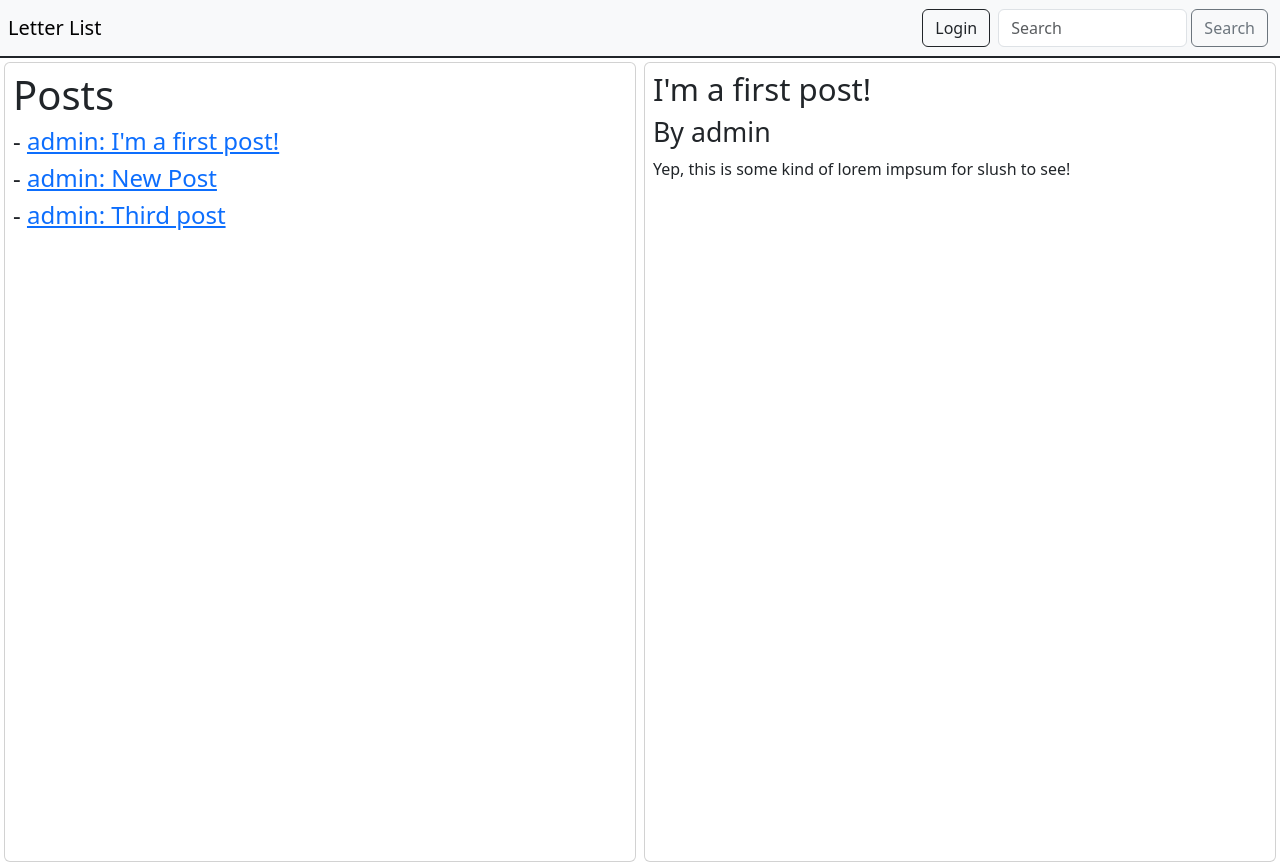
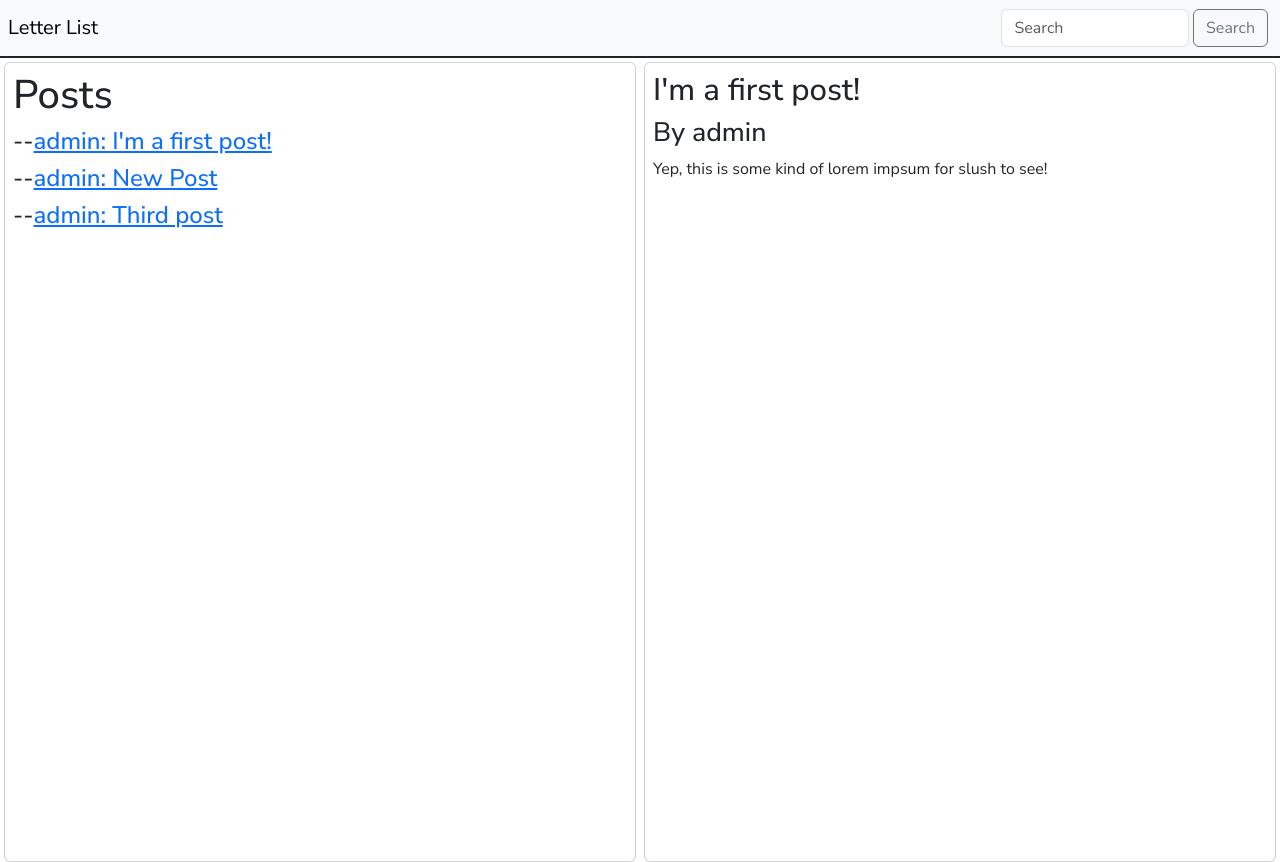
Before and after one commit to MrDaPoyo/slush-blog, a Django app: page /home/1 in a window 1280 px wide. Run offline with Django 5.2, Linux system fonts and the light colour scheme; data comes from the database, SQL or seed files in the repository; both versions use the stored data as it was after the commit; some libraries are stand-ins or nearby versions.

Commit message:
remove authentication and styling

```diff
--- a/project/blog/templates/base.html
+++ b/project/blog/templates/base.html
@@ -2,7 +2,15 @@
 <script src="https://cdn.jsdelivr.net/npm/bootstrap@5.3.3/dist/js/bootstrap.bundle.min.js" integrity="sha384-YvpcrYf0tY3lHB60NNkmXc5s9fDVZLESaAA55NDzOxhy9GkcIdslK1eN7N6jIeHz" crossorigin="anonymous"></script>
 
 <style>
+    @import url('https://fonts.googleapis.com/css2?family=Nunito+Sans:ital,opsz,wght@0,6..12,200..1000;1,6..12,200..1000&display=swap');
     .nav {background-color: black;}
+    * {
+        font-family: "Nunito Sans", sans-serif;
+        font-optical-sizing: auto;
+        font-variation-settings:
+        "wdth" 100,
+        "YTLC" 500;
+    }
 </style>
 
 {% block content %}
--- a/project/blog/templates/index.html
+++ b/project/blog/templates/index.html
@@ -15,8 +15,6 @@
       {% csrf_token %}
       <button class="btn btn-outline-dark mx-2" type="submit">Logout</button>
     </form>
-    {% else %}
-    <a href="{% url 'login' %}"><button class="btn btn-outline-dark mx-2">Login</button></a>
     {% endif %}
     <form class="form-inline my-2 my-lg-0 d-flex flex-row">
       <input class="form-control mr-sm-2" type="search" placeholder="Search" aria-label="Search">
@@ -29,14 +27,14 @@
         <h1>Posts</h1>
         {% if user.is_staff %}
         <p>Hi there, {{ request.user }}.</p>
-        <form method="post" class="w-100">
+        <form method="post" class="card w-100 p-3 w-50">
             {% csrf_token %}
             {{ form|crispy }}
             <button class="btn btn-primary" type="submit">Submit</button>
         </form>
         {% endif %}
         {% for post in posts %}
-            <h4>- <a href="../home/{{ post.id }}">{{ post.author }}: {{ post.title }}</a></h4>
+            <h4>--<a href="../home/{{ post.id }}">{{ post.author }}: {{ post.title }}</a></h4>
         {% endfor %}
     </div>
     <div class="card w-50 m-1 p-2 h-100">
```
Also changed, not shown: project/db.sqlite3.
